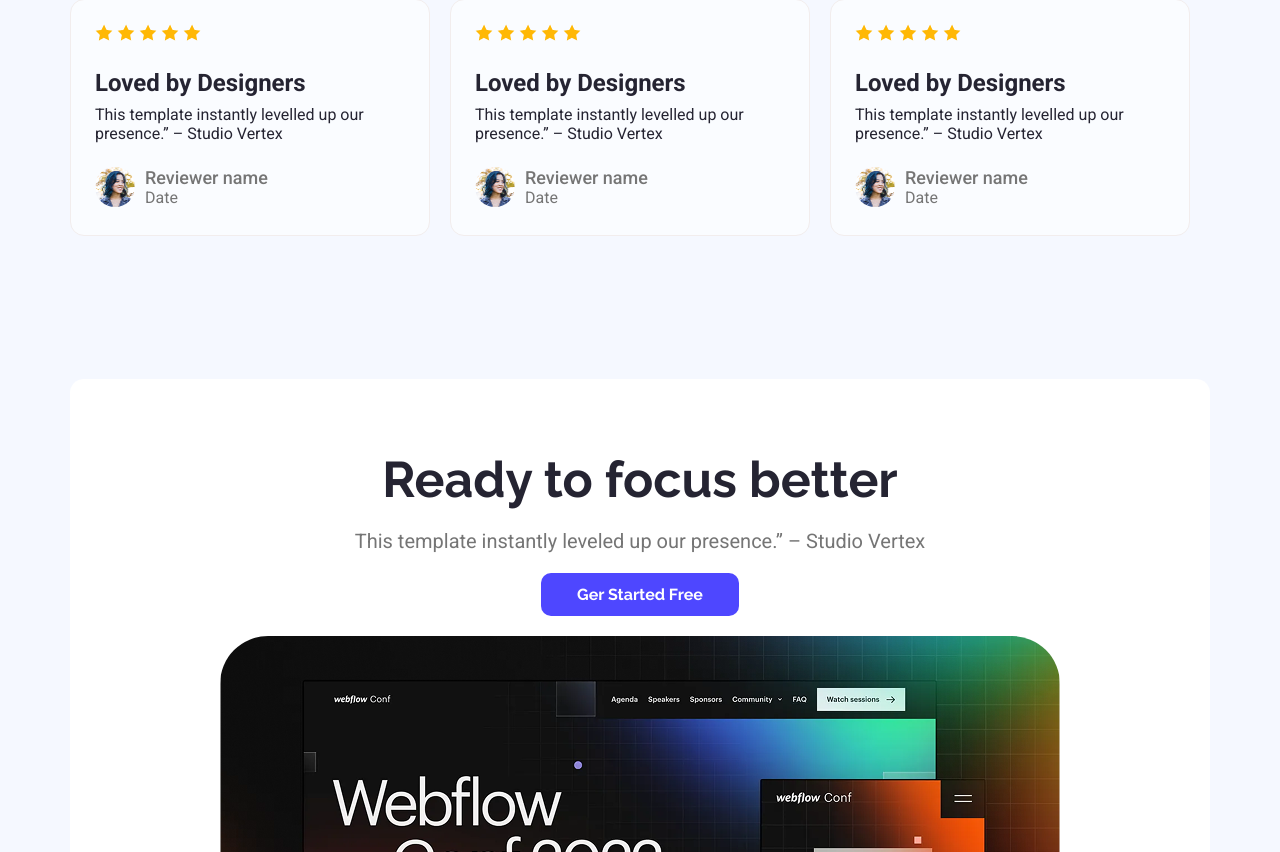
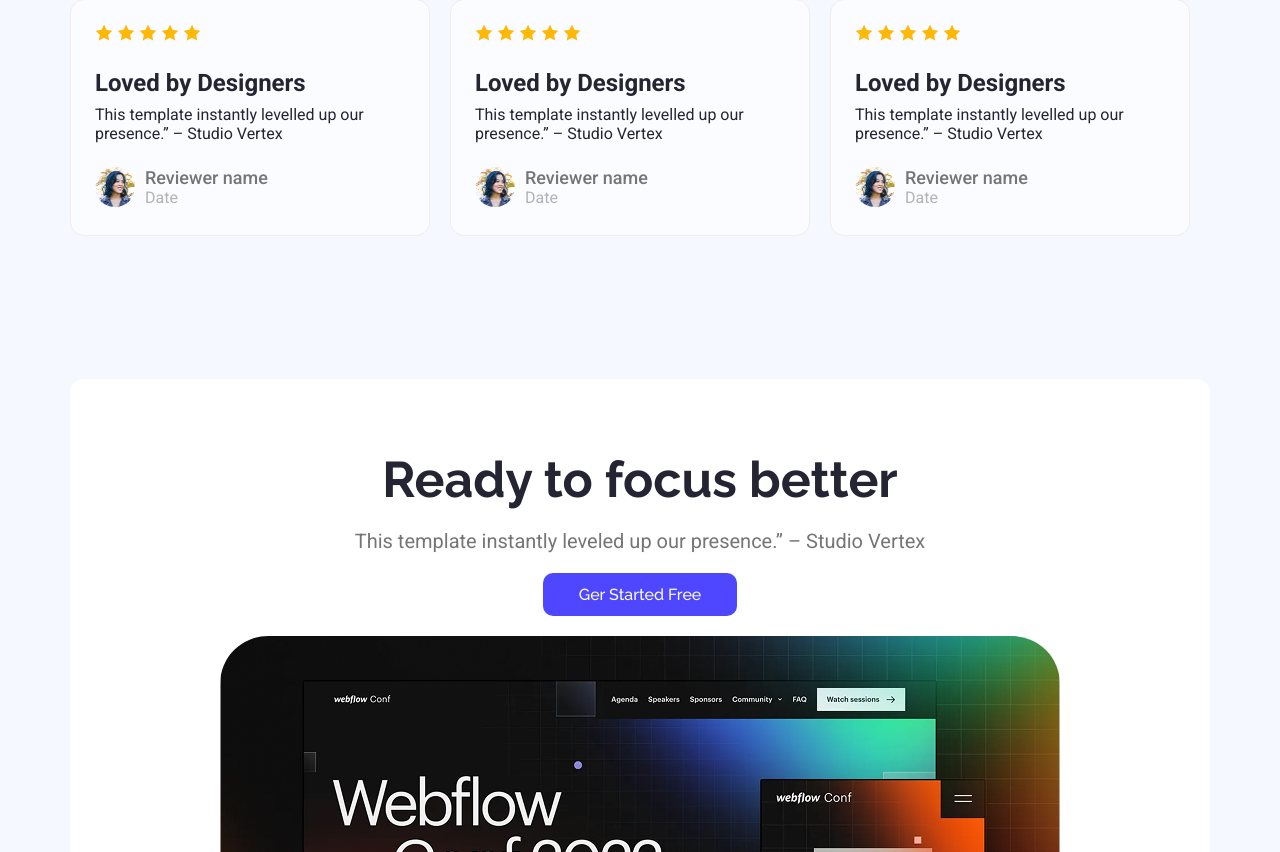
Before and after one commit to shiful33/B12A01-landing-launchpad-assignment1, a plain HTML site: page index.html in a window 1280 px wide. Shown: the part 1788-2640 px from the top of the page. Drawn offline with Linux system fonts and the light colour scheme; a web font is replaced by a local one.

```diff
--- a/css/style.css
+++ b/css/style.css
@@ -44,7 +44,7 @@ body {
   background-color: #4E47FF;
   color: #FFFFFF;
   font-size: 16px;
-  font-weight: bold;
+  font-weight: 500;
   padding: 12px 36px;
   border: none;
   border-radius: 10px;
@@ -248,7 +248,7 @@ body {
   font-family: "Roboto", sans-serif;
   font-size: 16px;
   font-weight: normal;
-  color: #757575;
+  color: #b3b3b3;
 }
 
 /*  Main Styles > Focus Section Styles */
```
